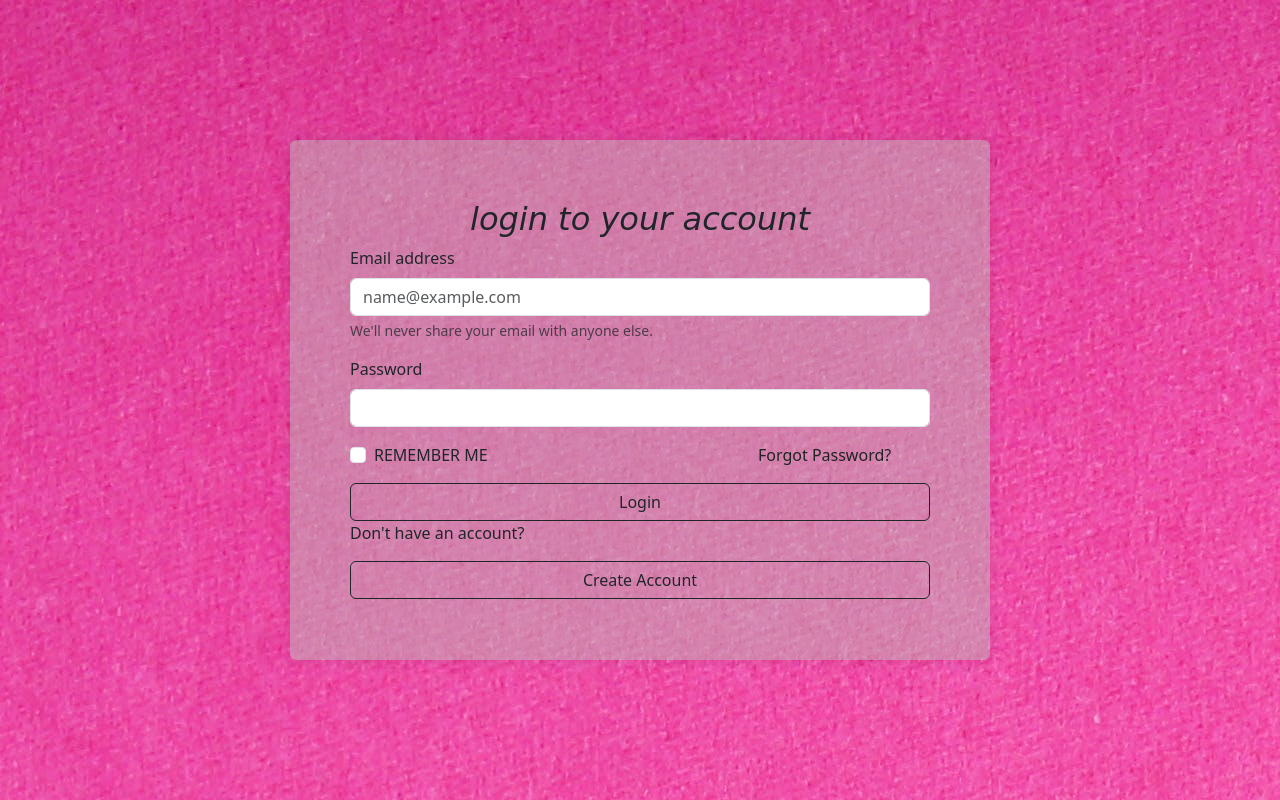
After one commit to SkanderChayoukhi/MuseMingle, a PHP site: page /alljs/login.html in a window 1280 px wide. The commit adds this page. Run offline with PHP 8.4, Linux system fonts and the light colour scheme.

Commit message:
login just front

```diff
--- /dev/null
+++ b/allcss/styless.css
@@ -0,0 +1,51 @@
+body {
+    font-family: Arial, sans-serif;
+    margin: 0;
+    padding: 0;
+    display: flex;
+    justify-content: center;
+    align-items: center;
+    height: 100vh;
+  }
+
+  .container11 {
+    padding: 60px;
+    border-radius: 6px;
+    box-shadow: 0 0 16px rgba(6, 6, 6, 0.1);
+    height: 520px;
+    width: 700px;
+    border: black;
+    background-color: rgba(189, 183, 183, 0.5);
+    margin:50px
+  }
+
+  h2 {
+    text-align: center;
+    font-family: cursive;
+  }
+
+
+
+  button {
+    width: 100%;
+    padding: 10px;
+    border: none;
+
+    color: #fff;
+    border-radius: 3px;
+    cursor: pointer;
+  }
+  .forgot-password1 {
+    text-align: center;
+    cursor: pointer;
+  }
+
+  .forgot-password1  {
+    text-decoration: none;
+    color: rgb(32, 35, 35);
+  }
+
+  a:hover {
+    text-decoration: underline;
+    color: black;
+  }
--- /dev/null
+++ b/alljs/login.html
@@ -0,0 +1,36 @@
+<!DOCTYPE html>
+<html lang="en">
+<head>
+  <meta charset="UTF-8">
+  <meta name="viewport" content="width=device-width, initial-scale=1.0">
+  <title>MuseMingle Login</title>
+  <link rel="stylesheet" href="../allcss/styless.css">
+  <link href="https://cdn.jsdelivr.net/npm/bootstrap@5.3.2/dist/css/bootstrap.min.css" rel="stylesheet" integrity="sha384-T3c6CoIi6uLrA9TneNEoa7RxnatzjcDSCmG1MXxSR1GAsXEV/Dwwykc2MPK8M2HN" crossorigin="anonymous">
+
+</head>
+<body style="background-image :url('../allphoto/contactbackground.jpg') ">
+  <form class="container11">
+    <h2><i>login to your account</i></h2>
+    <div class="mb-3">
+      <label for="exampleInputEmail1" class="form-label">Email address</label>
+      <input type="email" class="form-control" id="exampleInputEmail1" aria-describedby="emailHelp" placeholder="name@example.com">
+      <div id="emailHelp" class="form-text">We'll never share your email with anyone else.</div>
+    </div>
+    <div class="mb-3">
+      <label for="exampleInputPassword1" class="form-label">Password</label>
+      <input type="password" class="form-control" id="exampleInputPassword1">
+    </div>
+    <div class="mb-3 form-check">
+      <input type="checkbox" class="form-check-input" id="exampleCheck1">
+      <label class="form-check-label" for="exampleCheck1">REMEMBER ME</label>&nbsp;&nbsp;&nbsp;&nbsp;&nbsp;&nbsp;&nbsp;&nbsp;&nbsp;&nbsp;&nbsp;&nbsp;&nbsp;&nbsp;&nbsp;&nbsp;&nbsp;&nbsp;&nbsp;&nbsp;&nbsp;&nbsp;&nbsp;&nbsp;&nbsp;&nbsp;&nbsp;&nbsp;&nbsp;&nbsp;&nbsp;&nbsp;&nbsp;&nbsp;&nbsp;&nbsp;&nbsp;&nbsp;&nbsp;&nbsp;&nbsp;&nbsp;&nbsp;&nbsp;&nbsp;&nbsp;&nbsp;&nbsp;&nbsp;&nbsp;&nbsp;&nbsp;&nbsp;&nbsp;&nbsp;&nbsp;&nbsp;&nbsp;&nbsp;&nbsp;&nbsp;&nbsp;&nbsp;&nbsp;
+      <a class="forgot-password1" href="forgot_password.html" >Forgot Password?</a>
+
+    </div>
+    <button type="button" class="btn btn-outline-dark">Login</button>
+    <div class="signup-link">
+      <p>Don't have an account?</p>
+      <button onclick="window.location.href='signup.html'" type="button" class="btn btn-outline-dark">Create Account</button>
+    </div>
+  </form>
+  </body>
+  </html>
```
Also changed, not shown: allphp/create.php (line endings or trailing spaces).
